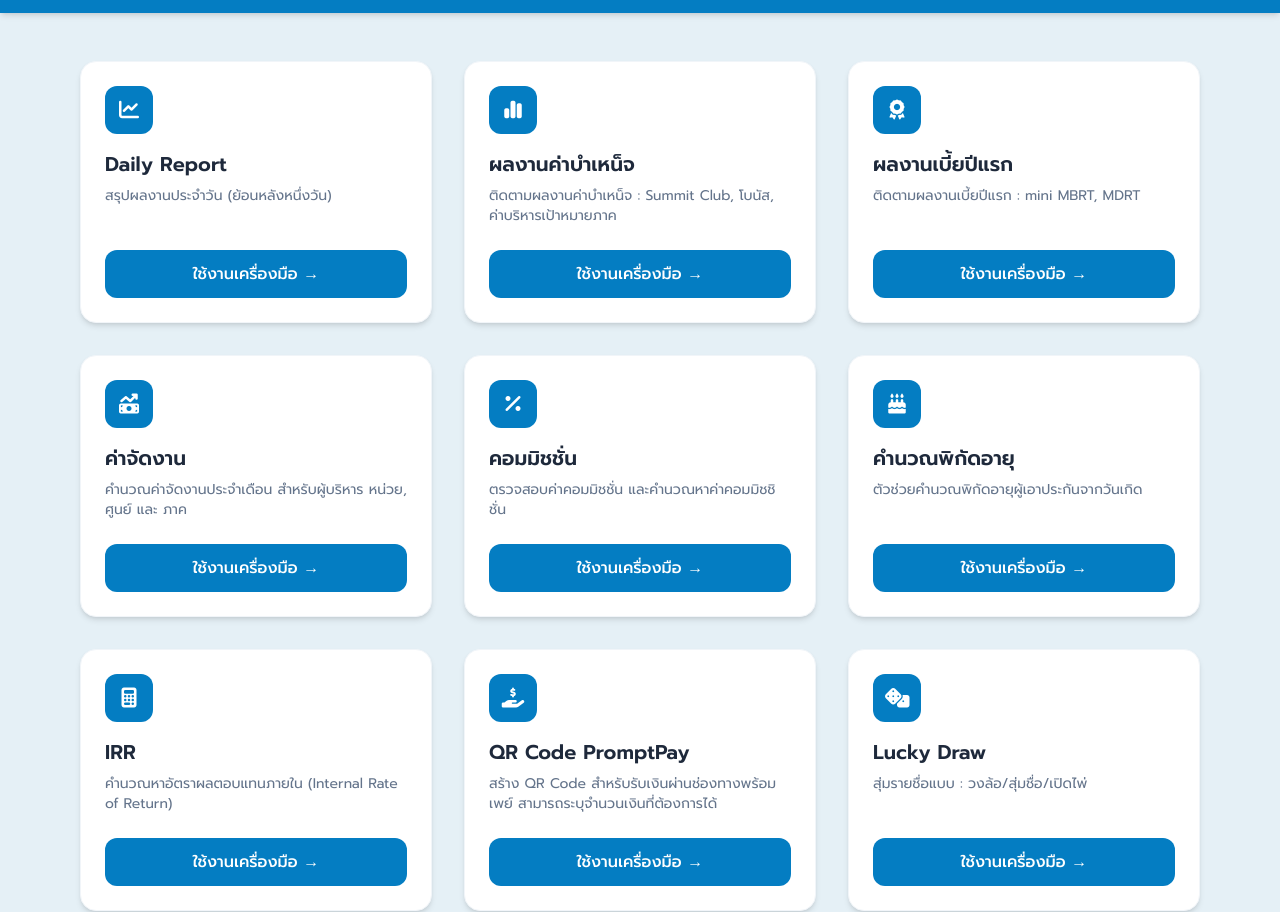
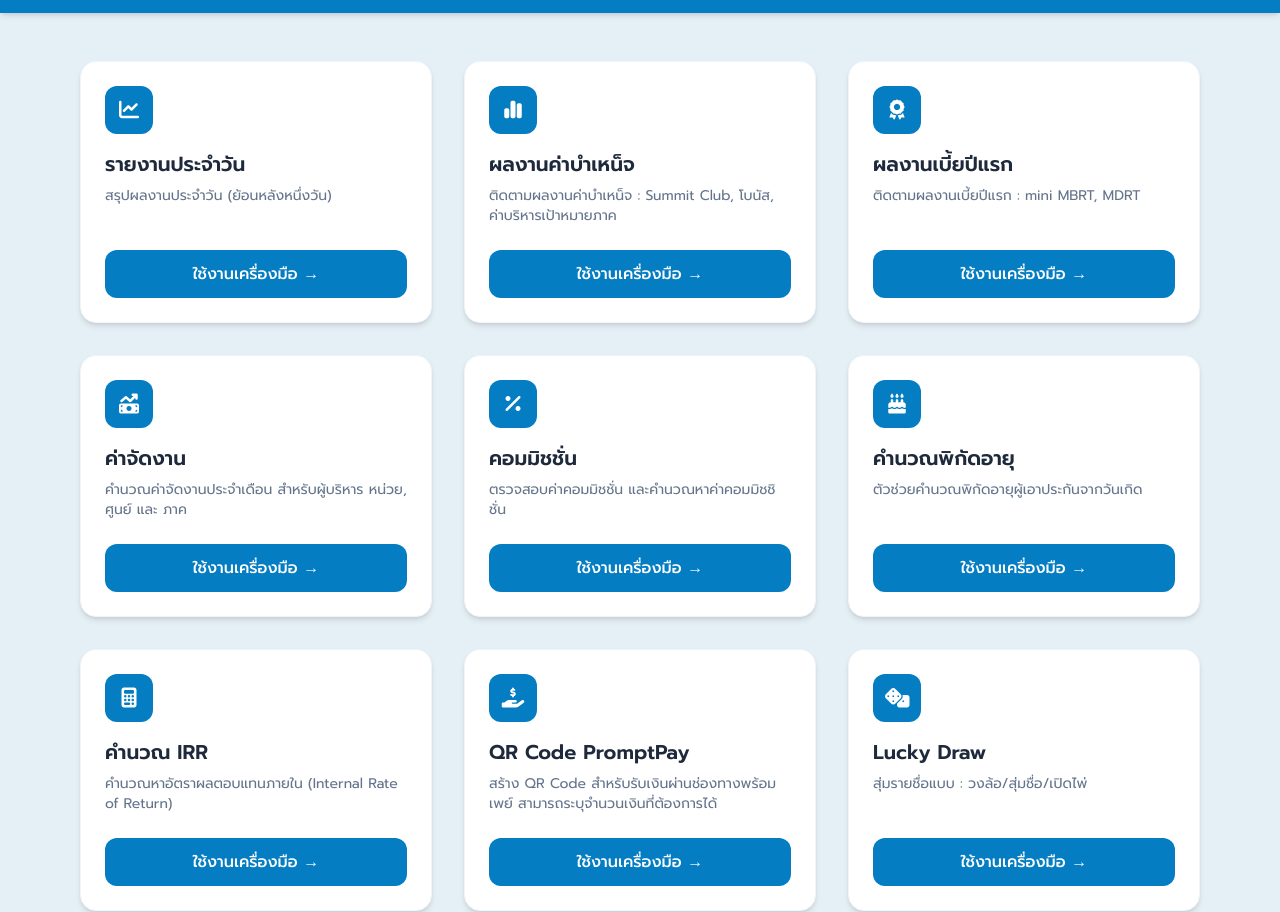
Before and after one commit to tonSK/98, a plain HTML site: page index.html in a window 1280 px wide. Shown: the part 71-983 px from the top of the page. Drawn offline with nearby package versions, Linux system fonts and the light colour scheme.

Commit message:
Update headings to Thai language

```diff
--- a/index.html
+++ b/index.html
@@ -48,7 +48,7 @@
                     <div style="background-color: #047dc2;" class="w-12 h-12 text-white rounded-xl flex items-center justify-center text-xl mb-4 transition-colors group-hover:bg-[#273482]">
                         <i class="fa-solid fa-chart-line"></i>
                     </div>
-                    <h2 class="text-xl font-semibold text-slate-800 mb-2">Daily Report</h2>
+                    <h2 class="text-xl font-semibold text-slate-800 mb-2">รายงานประจำวัน</h2>
                     <p class="text-slate-500 text-sm mb-6">สรุปผลงานประจำวัน (ย้อนหลังหนึ่งวัน)</p>
                 </div>
                 <a href="https://tonsk.github.io/98/dailyreport" target="_blank" rel="noopener noreferrer" class="tool-btn block w-full py-3 text-white font-medium text-center rounded-xl">
@@ -132,7 +132,7 @@
                     <div style="background-color: #047dc2;" class="w-12 h-12 text-white rounded-xl flex items-center justify-center text-xl mb-4 transition-colors group-hover:bg-[#273482]">
                         <i class="fa-solid fa-calculator"></i>
                     </div>
-                    <h2 class="text-xl font-semibold text-slate-800 mb-2">IRR</h2>
+                    <h2 class="text-xl font-semibold text-slate-800 mb-2">คำนวณ IRR</h2>
                     <p class="text-slate-500 text-sm mb-6">คำนวณหาอัตราผลตอบแทนภายใน (Internal Rate of Return)</p>
                 </div>
                 <a href="https://tonsk.github.io/98/IRR" target="_blank" rel="noopener noreferrer" class="tool-btn block w-full py-3 text-white font-medium text-center rounded-xl">
```
